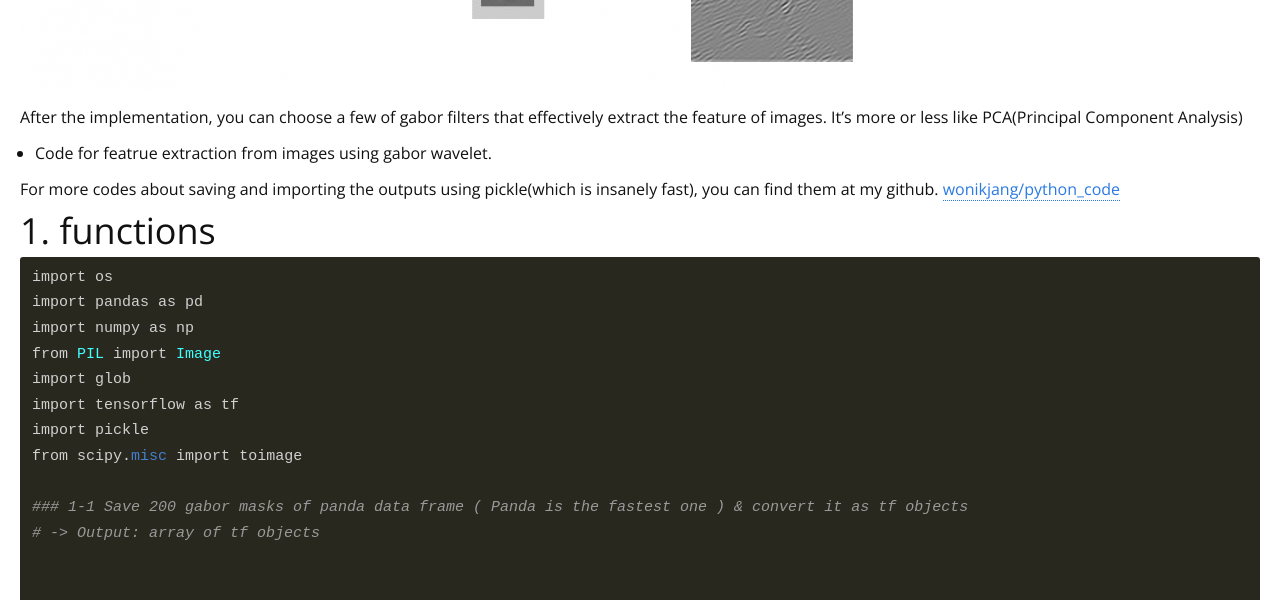
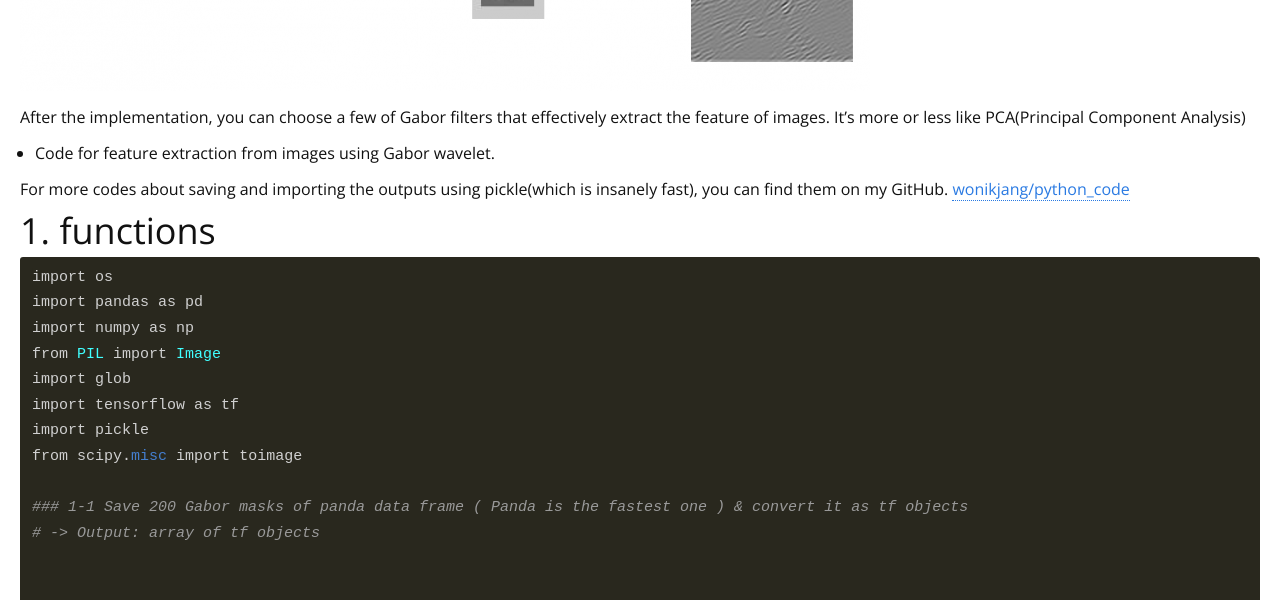
Before and after one commit to wonik/wonikjang.github.io, a Jekyll site: the page built from _posts/2017-05-03-feature_extraction.md, in a window 1280 px wide and 900 px high, scrolled down 1501 px. Shown: the part 154-754 px from the top of the window. Built offline with Jekyll 4.4.1, drawn with Linux system fonts in a browser that asks for light colours; nearby versions of some CDN libraries; comment, search, counter and statistics services are not loaded; some of the changed text lies outside the part shown.

Commit message:
Update 2017-05-03-feature_extraction.md

```diff
--- a/_posts/2017-05-03-feature_extraction.md
+++ b/_posts/2017-05-03-feature_extraction.md
@@ -14,19 +14,19 @@
 
 # **Gabor Wavelet(Filter)**
 
-Filtering an image by gabor wavelet is one of the widely used method for feature extraction. Convolutioning an image with gabor filters generates transformed images. Beolw image shows 200 gabor filters that can extract featrues from an images alomst as similar as human visual system does.
+Filtering an image by Gabor wavelet is one of the widely used methods for feature extraction. Convolutioning an image with Gabor filters generates transformed images. Below image shows 200 Gabor filters that can extract features from images almost as similar as a human visual system does.
 
 ![gabor](/result_images/gabor_wavelet.jpg  "gabor")
 
-Description of convolution of an image with a few gabor filters.
+Description of the convolution of an image with a few Gabor filters.
 
 ![surfing_gabor](/result_images/surfing_gabor_resized.png  "surfing_gabor")
 
-After the implementation, you can choose a few of gabor filters that effectively extract the feature of images. It's more or less like PCA(Principal Component Analysis)
+After the implementation, you can choose a few of Gabor filters that effectively extract the feature of images. It's more or less like PCA(Principal Component Analysis)
 
-* Code for featrue extraction from images using gabor wavelet.
+* Code for feature extraction from images using Gabor wavelet.
 
-For more codes about saving and importing the outputs using pickle(which is insanely fast), you can find them at my github.
+For more codes about saving and importing the outputs using pickle(which is insanely fast), you can find them on my GitHub.
 [wonikjang/python_code](https://github.com/wonikjang/python_code)
 
 
@@ -42,7 +42,7 @@
 import pickle
 from scipy.misc import toimage
 
-### 1-1 Save 200 gabor masks of panda data frame ( Panda is the fastest one ) & convert it as tf objects
+### 1-1 Save 200 Gabor masks of panda data frame ( Panda is the fastest one ) & convert it as tf objects
 # -> Output: array of tf objects
 
 
```
